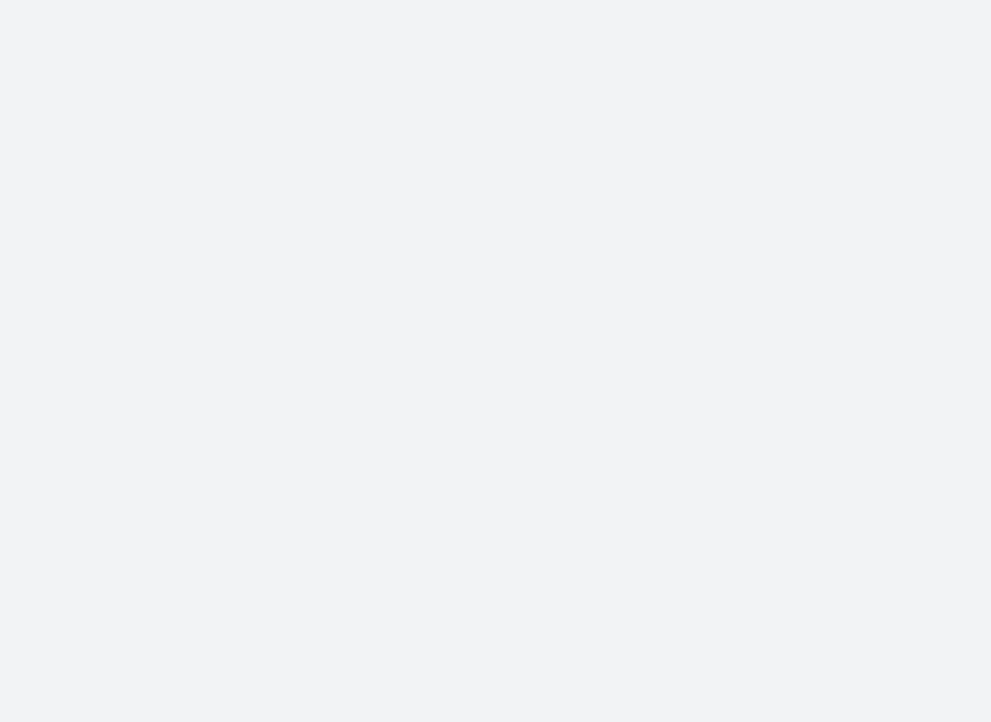
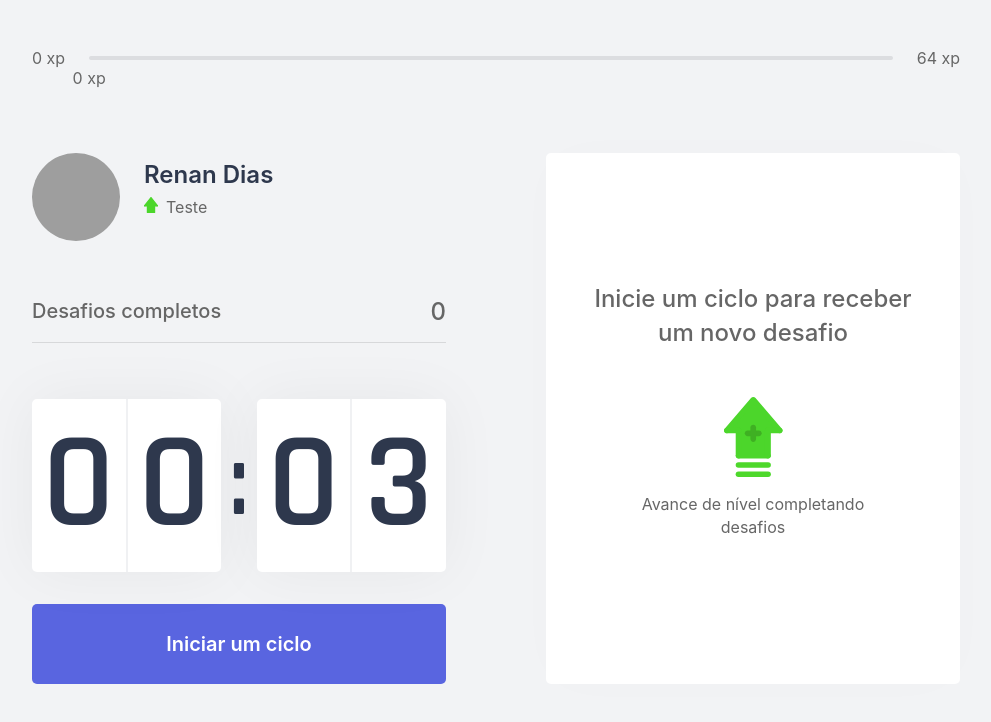
Before and after one commit to renan-dias/moveit-next, a Next.js app: page / in a window 1280 px wide. Shown: the top 722 px of the page, without its empty margins (144-1135 px from the left). Built offline with nearby package versions, Linux system fonts and the light colour scheme; grey boxes are pictures that could not be loaded.

Commit message:
aplicanco o context api e desafios.

```diff
--- /dev/null
+++ b/challenges.json
@@ -0,0 +1,62 @@
+[
+    {
+      "type": "body",
+      "description": "Estique um de seus braços com a palma da mão virada para frente e puxe os dedos para cima por 10 segundos por mão.",
+      "amount": 80
+    },
+    {
+      "type": "body",
+      "description": "Estique seu braço contra o peito e puxe-o utilizando o outro braço por 10 segundos por braço.",
+      "amount": 60
+    },
+    {
+      "type": "body",
+      "description": "Puxe seu pescoço com a ajuda da mão para a direita e para a esquerda, permanecendo na posição por alguns segundos.",
+      "amount": 70
+    },
+    {
+      "type": "body",
+      "description": "Com as duas mãos na parte de trás da cabeça, leve-a para baixo, alongando a parte de trás da região.",
+      "amount": 60
+    },
+    {
+      "type": "body",
+      "description": "Cruze as pernas e desça com as mãos esticadas em direção ao chão. Repita o movimento com a outra perna na frente.",
+      "amount": 100
+    },
+    {
+      "type": "body",
+      "description": "Sentado, abra as pernas e tente encostar as palmas das mãos no chão, repita 3 vezes por 5 segundos.",
+      "amount": 80
+    },
+    {
+      "type": "body",
+      "description": "Puxe o joelho de encontro ao peito e segure, troque de perna após 10 segundos.",
+      "amount": 50
+    },
+    {
+      "type": "body",
+      "description": "Sentado, cruze uma perna e incline seu tronco à frente, troque de perna após 10 segundos.",
+      "amount": 80
+    },
+    {
+      "type": "eye",
+      "description": "Sentado, feche os olhos e cubra-os com as palmas da mão durante 2 minutos, depois abra normalmente.",
+      "amount": 90
+    },
+    {
+      "type": "eye",
+      "description": "Em algum ambiente aberto, olhe o mais longe que puder em quatro direções por 3s, mexa apenas os olhos. Repita 3 vezes.",
+      "amount": 140
+    },
+    {
+      "type": "eye",
+      "description": "Usando os polegares, massage a área abaixo das sobrancelhas em movimentos circulares por 15 segundos.",
+      "amount": 70
+    },
+    {
+      "type": "body",
+      "description": "Em pé, gire a cintura o máximo que puder para a esquerda, segure por cinco segundos. Repita para a direita.",
+      "amount": 90
+    }
+  ]
--- a/src/components/ChallengeBox.tsx
+++ b/src/components/ChallengeBox.tsx
@@ -3,21 +3,19 @@
 import styles from '../styles/components/ChallengeBox.module.css';
 
 export function ChallengeBox () {
-    const contextData = useContext(ChallengesContext);
-
-    const hasActiveChallenge = true;
+    const { activeChallenge, resetChallenge } = useContext(ChallengesContext);
 
     return (
         <div className={styles.challengeBoxContainer}>
-            { hasActiveChallenge ? (
+            { activeChallenge ? (
                 <div className={styles.challengeActive}>
-                    <header>Ganhe 400 xp</header>
+                    <header>Ganhe {activeChallenge.amount} xp</header>
                     <main>
-                        <img src="icons/body.svg" alt=""/>
+                        <img src={`icons/${activeChallenge.type}.svg`} alt=""/>
                         <strong>Novo desafio</strong>
-                        <p>Levante e faça uma caminhada de 3 minutos</p>
+                        <p>{activeChallenge.description}</p>
                         <footer>
-                            <button type="button"className={styles.challengeFailedButton}>
+                            <button type="button"className={styles.challengeFailedButton} onClick={resetChallenge}>
                                 Falhei
                             </button>
                             <button type="button" className={styles.challengeSucceededButton}>
--- a/src/components/CompletedChallenges.tsx
+++ b/src/components/CompletedChallenges.tsx
@@ -1,10 +1,13 @@
+import { useContext } from 'react';
+import { ChallengesContext } from '../contexts/ChallengesContexts';
 import styles from '../styles/components/CompletedChallenges.module.css';
 
 export function CompletedChallenges() {
+    const {challengesCompleted} = useContext(ChallengesContext);
     return(
         <div className={styles.completedChallengesContainer}>
             <span>Desafios completos</span>
-            <span>5</span>
+            <span>{challengesCompleted}</span>
         </div>
     );
 }
--- a/src/components/Countdown.tsx
+++ b/src/components/Countdown.tsx
@@ -7,7 +7,7 @@
 export function Countdown() {
     const { startNewChallenge } = useContext(ChallengesContext);
 
-    const [time, setTime] = useState(25 * 60);
+    const [time, setTime] = useState(0.05 * 60);
     const [isActive, setIsActive] = useState(false);
     const [hasFinished, setHasFinished]  = useState(false);
 
@@ -36,7 +36,7 @@
         } else if (isActive && time == 0) {
             setHasFinished(true);
             setIsActive(false);
-            startNewChallenge
+            startNewChallenge();
         }
     }, [isActive, time])
 
--- a/src/components/ExperienceBar.tsx
+++ b/src/components/ExperienceBar.tsx
@@ -1,14 +1,19 @@
+import { useContext } from 'react';
+import { ChallengesContext } from '../contexts/ChallengesContexts';
 import styles from '../styles/components/ExperienceBar.module.css';
 
 export function ExperienceBar() {
+    const { currentExperience, experienceToNextLevel } = useContext(ChallengesContext);
+
+    const percentToNextLevel = Math.round((currentExperience * 100) / experienceToNextLevel);
     return (
         <header className={styles.experienceBar}>
             <span>0 xp</span>
             <div>
-                <div style={{ width: '50%' }}/>
-                <span className={styles.currentExperience} style={{ left:'50%'}}>300 xp</span>
+                <div style={{ width: `${percentToNextLevel}%` }}/>
+                <span className={styles.currentExperience} style={{ left:`${percentToNextLevel}%`}}>{currentExperience} xp</span>
             </div>
-            <span>600 xp</span>
+            <span>{experienceToNextLevel} xp</span>
         </header>
     );
 }
--- a/src/contexts/ChallengesContexts.tsx
+++ b/src/contexts/ChallengesContexts.tsx
@@ -1,11 +1,21 @@
 import { createContext, useState, ReactNode } from 'react';
+import challenges from '../../challenges.json';
+
+interface  challenge{
+    type: 'body'| 'eye';
+    description: string;
+    amount: number;
+}
 
 interface ChallengesContextData {
     level: number;
     currentExperience: number;
     challengesCompleted: number;
+    activeChallenge: challenge;
+    experienceToNextLevel: number;
     levelUp:() => void;
     startNewChallenge: () => void;
+    resetChallenge:() => void;
 }
 
 interface ChallengesProviderProps{
@@ -14,23 +24,33 @@
 
 export const ChallengesContext = createContext({}as ChallengesContextData);
 
-export function ChallengesProvider({children}: ChallengesProviderProps) {
-    const [level, setLevel] = useState(1);
-    const [currentExperience, setCurrentExperience] = useState(0);
-    const [challengesCompleted, setChallengesCompleted] = useState(0);
+export function ChallengesProvider({ children }: ChallengesProviderProps) {
+    const [level, setLevel] = useState(1)
+    const [currentExperience, setCurrentExperience] = useState(0)
+    const [challengesCompleted, setChallengesCompleted] = useState(0)
 
+    const [activeChallenge, setActiveChallenge] = useState(null)
+
+    const experienceToNextLevel = Math.pow((level + 1) * 4, 2)
 
     function levelUp() {
       setLevel(level+1);
     }
 
     function startNewChallenge() {
-        console.log('new Challenge');
+        const randomChallengeIndex = Math.floor(Math.random() * challenges.length)
+        const challenge = challenges[randomChallengeIndex];
+
+        setActiveChallenge(challenge)
+    }
+
+    function resetChallenge() {
+        setActiveChallenge(null);
     }
 
     return (
-        <ChallengesContext.Provider value={{level, currentExperience, challengesCompleted, levelUp, startNewChallenge}}>
-
+        <ChallengesContext.Provider value={{level, currentExperience, challengesCompleted, activeChallenge, experienceToNextLevel, levelUp, startNewChallenge, resetChallenge}}>
+            {children}
         </ChallengesContext.Provider>
     );
 }
--- a/src/pages/_app.tsx
+++ b/src/pages/_app.tsx
@@ -3,8 +3,6 @@
 import { ChallengesContext, ChallengesProvider } from '../contexts/ChallengesContexts';
 
 function MyApp({ Component, pageProps }) {
-
-
   return(
     <ChallengesProvider>
     <Component {...pageProps} />
```
